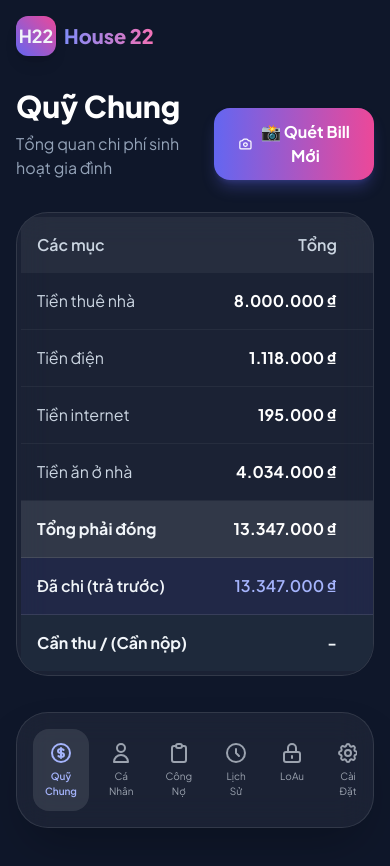
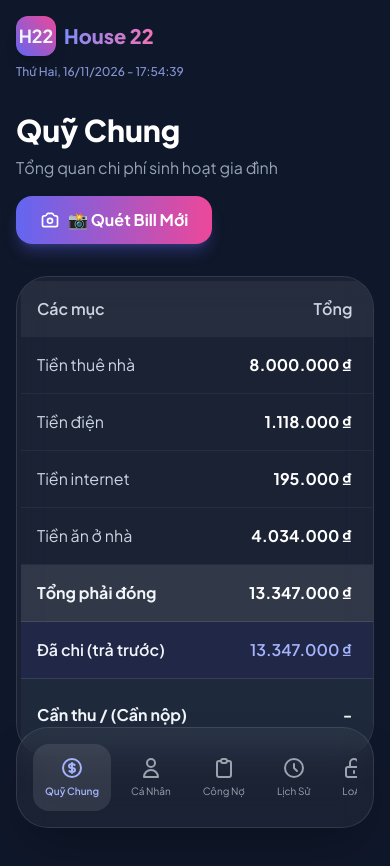
Before and after one commit to nateaintchill-nvp/House22, a plain HTML site: page index.html in a window 390 px wide. Before the commit the page ends 844 px from the top, so only its background shows below. Drawn offline with nearby package versions, Linux system fonts and the light colour scheme.

Commit message:
Update index.html

```diff
--- a/index.html
+++ b/index.html
@@ -1,5 +1,5 @@
 <!DOCTYPE html>
-<html lang="vi">
+<html lang="vi" class="dark">
 <head>
     <meta charset="UTF-8">
     <meta name="viewport" content="width=device-width, initial-scale=1.0">
@@ -28,35 +28,39 @@
     <!-- Desktop Sidebar & Mobile Bottom Nav -->
     <nav class="fixed bottom-4 left-4 right-4 lg:relative lg:bottom-auto lg:left-auto lg:right-auto lg:w-72 lg:h-screen z-50">
         <div class="glass-panel rounded-[2rem] lg:rounded-none lg:rounded-r-[3rem] h-full p-4 lg:p-8 flex lg:flex-col items-center lg:items-start justify-between lg:justify-start shadow-2xl">
-            <div class="hidden lg:flex items-center gap-3 mb-12 w-full">
+            <div class="hidden lg:flex flex-col items-start gap-1 mb-12 w-full">
+                <div class="flex items-center gap-3">
                     <div class="w-12 h-12 rounded-2xl bg-gradient-to-tr from-indigo-500 to-pink-500 flex items-center justify-center font-bold text-xl shadow-lg">H22</div>
                     <h1 class="text-2xl font-extrabold bg-clip-text text-transparent bg-gradient-to-r from-indigo-400 to-pink-400">House 22</h1>
+                </div>
+                <!-- Desktop Real-time Clock -->
+                <div class="real-time-clock text-sm text-indigo-300/80 font-medium ml-1 mt-2">Đang cập nhật...</div>
             </div>
 
             <div class="flex lg:flex-col w-full gap-2 lg:gap-4 overflow-x-auto hide-scrollbar">
                 <button onclick="switchTab('quychung')" id="nav-quychung" class="nav-btn flex-1 lg:flex-none flex lg:items-center flex-col lg:flex-row gap-1 lg:gap-3 p-3 rounded-2xl bg-white/10 text-indigo-300 font-semibold transition-all">
                     <svg class="w-6 h-6 mx-auto lg:mx-0" fill="none" stroke="currentColor" viewBox="0 0 24 24"><path stroke-linecap="round" stroke-linejoin="round" stroke-width="2" d="M12 8c-1.657 0-3 .895-3 2s1.343 2 3 2 3 .895 3 2-1.343 2-3 2m0-8c1.11 0 2.08.402 2.599 1M12 8V7m0 1v8m0 0v1m0-1c-1.11 0-2.08-.402-2.599-1M21 12a9 9 0 11-18 0 9 9 0 0118 0z"></path></svg>
-                    <span class="text-[10px] lg:text-base">Quỹ Chung</span>
+                    <span class="text-[10px] lg:text-base whitespace-nowrap">Quỹ Chung</span>
                 </button>
                 <button onclick="switchTab('canhan')" id="nav-canhan" class="nav-btn flex-1 lg:flex-none flex lg:items-center flex-col lg:flex-row gap-1 lg:gap-3 p-3 rounded-2xl hover:bg-white/5 text-gray-400 hover:text-white transition-all">
                     <svg class="w-6 h-6 mx-auto lg:mx-0" fill="none" stroke="currentColor" viewBox="0 0 24 24"><path stroke-linecap="round" stroke-linejoin="round" stroke-width="2" d="M16 7a4 4 0 11-8 0 4 4 0 018 0zM12 14a7 7 0 00-7 7h14a7 7 0 00-7-7z"></path></svg>
-                    <span class="text-[10px] lg:text-base">Cá Nhân</span>
+                    <span class="text-[10px] lg:text-base whitespace-nowrap">Cá Nhân</span>
                 </button>
                 <button onclick="switchTab('congno')" id="nav-congno" class="nav-btn flex-1 lg:flex-none flex lg:items-center flex-col lg:flex-row gap-1 lg:gap-3 p-3 rounded-2xl hover:bg-white/5 text-gray-400 hover:text-white transition-all">
                     <svg class="w-6 h-6 mx-auto lg:mx-0" fill="none" stroke="currentColor" viewBox="0 0 24 24"><path stroke-linecap="round" stroke-linejoin="round" stroke-width="2" d="M9 5H7a2 2 0 00-2 2v12a2 2 0 002 2h10a2 2 0 002-2V7a2 2 0 00-2-2h-2M9 5a2 2 0 002 2h2a2 2 0 002-2M9 5a2 2 0 012-2h2a2 2 0 012 2"></path></svg>
-                    <span class="text-[10px] lg:text-base">Công Nợ</span>
+                    <span class="text-[10px] lg:text-base whitespace-nowrap">Công Nợ</span>
                 </button>
                 <button onclick="switchTab('lichsu')" id="nav-lichsu" class="nav-btn flex-1 lg:flex-none flex lg:items-center flex-col lg:flex-row gap-1 lg:gap-3 p-3 rounded-2xl hover:bg-white/5 text-gray-400 hover:text-white transition-all">
                     <svg class="w-6 h-6 mx-auto lg:mx-0" fill="none" stroke="currentColor" viewBox="0 0 24 24"><path stroke-linecap="round" stroke-linejoin="round" stroke-width="2" d="M12 8v4l3 3m6-3a9 9 0 11-18 0 9 9 0 0118 0z"></path></svg>
-                    <span class="text-[10px] lg:text-base">Lịch Sử</span>
+                    <span class="text-[10px] lg:text-base whitespace-nowrap">Lịch Sử</span>
                 </button>
                 <button onclick="switchTab('loau')" id="nav-loau" class="nav-btn flex-1 lg:flex-none flex lg:items-center flex-col lg:flex-row gap-1 lg:gap-3 p-3 rounded-2xl hover:bg-white/5 text-gray-400 hover:text-white transition-all">
                     <svg class="w-6 h-6 mx-auto lg:mx-0" fill="none" stroke="currentColor" viewBox="0 0 24 24"><path stroke-linecap="round" stroke-linejoin="round" stroke-width="2" d="M12 15v2m-6 4h12a2 2 0 002-2v-6a2 2 0 00-2-2H6a2 2 0 00-2 2v6a2 2 0 002 2zm10-10V7a4 4 0 00-8 0v4h8z"></path></svg>
-                    <span class="text-[10px] lg:text-base">LoAu</span>
+                    <span class="text-[10px] lg:text-base whitespace-nowrap">LoAu</span>
                 </button>
                 <button onclick="switchTab('caidat')" id="nav-caidat" class="nav-btn flex-1 lg:flex-none flex lg:items-center flex-col lg:flex-row gap-1 lg:gap-3 p-3 rounded-2xl hover:bg-white/5 text-gray-400 hover:text-white transition-all">
                     <svg class="w-6 h-6 mx-auto lg:mx-0" fill="none" stroke="currentColor" viewBox="0 0 24 24"><path stroke-linecap="round" stroke-linejoin="round" stroke-width="2" d="M10.325 4.317c.426-1.756 2.924-1.756 3.35 0a1.724 1.724 0 002.573 1.066c1.543-.94 3.31.826 2.37 2.37a1.724 1.724 0 001.065 2.572c1.756.426 1.756 2.924 0 3.35a1.724 1.724 0 00-1.066 2.573c.94 1.543-.826 3.31-2.37 2.37a1.724 1.724 0 00-2.572 1.065c-.426 1.756-2.924 1.756-3.35 0a1.724 1.724 0 00-2.573-1.066c-1.543.94-3.31-.826-2.37-2.37a1.724 1.724 0 00-1.065-2.572c-1.756-.426-1.756-2.924 0-3.35a1.724 1.724 0 001.066-2.573c-.94-1.543.826-3.31 2.37-2.37.996.608 2.296.07 2.572-1.065z"></path><path stroke-linecap="round" stroke-linejoin="round" stroke-width="2" d="M15 12a3 3 0 11-6 0 3 3 0 016 0z"></path></svg>
-                    <span class="text-[10px] lg:text-base">Cài Đặt</span>
+                    <span class="text-[10px] lg:text-base whitespace-nowrap">Cài Đặt</span>
                 </button>
             </div>
 
@@ -70,15 +74,19 @@
     <!-- Main Content -->
     <main class="flex-1 p-4 lg:p-12 w-full max-w-7xl mx-auto">
         <header class="flex justify-between items-center mb-8 lg:hidden">
+            <div class="flex flex-col">
                 <div class="flex items-center gap-2">
                     <div class="w-10 h-10 rounded-xl bg-gradient-to-tr from-indigo-500 to-pink-500 flex items-center justify-center font-bold text-lg shadow-lg">H22</div>
                     <h1 class="text-xl font-extrabold bg-clip-text text-transparent bg-gradient-to-r from-indigo-400 to-pink-400">House 22</h1>
+                </div>
+                <!-- Mobile Real-time Clock -->
+                <div class="real-time-clock text-xs text-indigo-300/80 font-medium mt-2">Đang cập nhật...</div>
             </div>
         </header>
 
         <!-- Tab: Quỹ Chung -->
         <section id="tab-quychung" class="tab-content active">
-            <div class="flex justify-between items-end mb-8">
+            <div class="flex flex-col md:flex-row justify-between items-start md:items-end mb-8 gap-4">
                 <div>
                     <h2 class="text-3xl font-extrabold text-white mb-2">Quỹ Chung</h2>
                     <p class="text-slate-400">Tổng quan chi phí sinh hoạt gia đình</p>
@@ -192,7 +200,7 @@
                         <div class="absolute left-1 top-1 w-4 h-4 bg-slate-400 rounded-full"></div>
                     </div>
                     <div class="absolute inset-0 flex items-center justify-center hidden group-hover:flex backdrop-blur-sm rounded-[2rem]">
-                        <span class="bg-pink-500 text-white text-xs font-bold px-3 py-1 rounded-full">Tính năng Premium</span>
+                        <span class="bg-slate-800 text-white text-xs font-bold px-3 py-1 rounded-full border border-white/20">Sẽ làm sau</span>
                     </div>
                 </div>
             </div>
@@ -275,13 +283,38 @@
                  <!-- JS Injected -->
              </div>
              <div class="flex gap-3">
-                 <button onclick="closeEditModal()" class="flex-1 bg-white/10 text-white py-3 rounded-xl">Hủy</button>
-                 <button onclick="saveEdit()" class="flex-1 bg-indigo-500 text-white py-3 rounded-xl font-bold">Lưu thay đổi</button>
+                 <button onclick="closeEditModal()" class="flex-1 bg-white/10 text-white py-3 rounded-xl hover:bg-white/20 transition-colors">Hủy</button>
+                 <button onclick="saveEdit()" class="flex-1 bg-indigo-500 hover:bg-indigo-600 text-white py-3 rounded-xl font-bold transition-colors shadow-lg shadow-indigo-500/25">Lưu thay đổi</button>
              </div>
          </div>
     </div>
 
     <script>
+        // Real-time Clock Logic
+        function updateRealTimeClock() {
+            const now = new Date();
+            const days = ['Chủ Nhật', 'Thứ Hai', 'Thứ Ba', 'Thứ Tư', 'Thứ Năm', 'Thứ Sáu', 'Thứ Bảy'];
+            const dayName = days[now.getDay()];
+
+            const date = String(now.getDate()).padStart(2, '0');
+            const month = String(now.getMonth() + 1).padStart(2, '0');
+            const year = now.getFullYear();
+
+            const hours = String(now.getHours()).padStart(2, '0');
+            const minutes = String(now.getMinutes()).padStart(2, '0');
+            const seconds = String(now.getSeconds()).padStart(2, '0');
+
+            const timeString = `${dayName}, ${date}/${month}/${year} - ${hours}:${minutes}:${seconds}`;
+
+            document.querySelectorAll('.real-time-clock').forEach(el => {
+                el.textContent = timeString;
+            });
+        }
+
+        // Cập nhật đồng hồ ngay lập tức và sau mỗi 1 giây
+        updateRealTimeClock();
+        setInterval(updateRealTimeClock, 1000);
+
         // Override native modals to avoid blocking the collaborative UI sandbox
         const showToast = (msg) => {
             const toast = document.createElement('div');
@@ -323,8 +356,10 @@
 
             document.getElementById(`tab-${tabId}`).classList.add('active');
             const btn = document.getElementById(`nav-${tabId}`);
+            if(btn) {
                 btn.classList.add('bg-white/10', 'text-indigo-300');
                 btn.classList.remove('text-gray-400');
+            }
         }
 
         function handleLogin() {
@@ -337,7 +372,7 @@
                 renderAll();
                 switchTab('quychung');
             } else {
-                alert('Sai username!');
+                alert('Sai username! Hãy nhập "admin"');
             }
         }
 
@@ -389,9 +424,9 @@
                 });
 
                 if (appData.isAdmin) {
-                    trHtml += `<td class="p-4 border-b border-white/5 text-center">
-                        <button onclick="openEditModal('${bill.id}')" class="text-indigo-400 hover:text-indigo-300 mr-2">✏️</button>
-                        <button onclick="deleteBill('${bill.id}')" class="text-pink-400 hover:text-pink-300">🗑️</button>
+                    trHtml += `<td class="p-4 border-b border-white/5 text-center whitespace-nowrap">
+                        <button onclick="openEditModal('${bill.id}')" class="text-indigo-400 hover:text-indigo-300 mr-2 bg-indigo-500/20 p-1.5 rounded-lg">✏️</button>
+                        <button onclick="deleteBill('${bill.id}')" class="text-pink-400 hover:text-pink-300 bg-pink-500/20 p-1.5 rounded-lg">🗑️</button>
                     </td>`;
                 }
                 trHtml += `</tr>`;
@@ -412,9 +447,9 @@
                 rowDaChi += `<td class="p-4 text-right text-indigo-300">${formatMoney(paid)}</td>`;
 
                 if (balance > 0) {
-                    rowBalance += `<td class="p-4 text-right text-emerald-400 text-sm">Thu: ${formatMoney(balance)}</td>`;
+                    rowBalance += `<td class="p-4 text-right text-emerald-400 text-sm">Thu: <br> ${formatMoney(balance)}</td>`;
                 } else if (balance < 0) {
-                    rowBalance += `<td class="p-4 text-right text-pink-400 text-sm">Nộp: ${formatMoney(Math.abs(balance))}</td>`;
+                    rowBalance += `<td class="p-4 text-right text-pink-400 text-sm">Nộp: <br> ${formatMoney(Math.abs(balance))}</td>`;
                 } else {
                     rowBalance += `<td class="p-4 text-right text-gray-500">0 đ</td>`;
                 }
@@ -448,7 +483,7 @@
                 `).join('');
                 if(!bangChiHtml) bangChiHtml = '<div class="text-slate-500 text-sm italic py-2">Chưa trả trước khoản nào.</div>';
 
-                // Bảng Thu
+                // Bảng Thu (Cần thu lại từ người khác)
                 let bangThuHtml = billsPaidByMe.map(b => {
                     let myShare = b.shares[m.id] || 0;
                     let amountToCollect = b.amount - myShare;
@@ -463,8 +498,8 @@
                 if(!bangThuHtml.trim()) bangThuHtml = '<div class="text-slate-500 text-sm italic py-2">Không có khoản cần thu lại.</div>';
 
                 html += `
-                <div class="glass-panel rounded-[2rem] p-6 relative overflow-hidden">
-                    <div class="absolute -top-10 -right-10 w-32 h-32 bg-gradient-to-br from-indigo-500/20 to-pink-500/20 rounded-full blur-2xl"></div>
+                <div class="glass-panel rounded-[2rem] p-6 relative overflow-hidden flex flex-col h-full">
+                    <div class="absolute -top-10 -right-10 w-32 h-32 bg-gradient-to-br from-indigo-500/20 to-pink-500/20 rounded-full blur-2xl pointer-events-none"></div>
                     <div class="flex items-center gap-4 mb-6 relative z-10">
                         <div class="w-12 h-12 rounded-full bg-slate-800 border-2 border-indigo-500 flex items-center justify-center font-bold text-indigo-300">
                             ${m.name.charAt(0)}
@@ -472,7 +507,7 @@
                         <h3 class="text-xl font-bold text-white">${m.name}</h3>
                     </div>
 
-                    <div class="mb-6 relative z-10">
+                    <div class="mb-6 relative z-10 flex-1">
                         <h4 class="text-xs font-extrabold text-pink-400 uppercase tracking-widest mb-3 flex items-center gap-2">
                             <span class="w-2 h-2 rounded-full bg-pink-500"></span>
                             Bảng Chi (Đã trả trước)
@@ -500,7 +535,7 @@
                 html += `
                 <div class="glass-panel rounded-2xl p-4 flex justify-between items-center hover:bg-white/5 transition-colors">
                     <div class="flex items-center gap-4">
-                        <div class="w-10 h-10 rounded-full bg-slate-800 flex items-center justify-center text-xl">
+                        <div class="w-10 h-10 rounded-full bg-slate-800 flex items-center justify-center text-xl shrink-0">
                             ${b.category === 'Sinh hoạt' ? '🏠' : b.category === 'Đi chơi' ? '🍿' : '📦'}
                         </div>
                         <div>
@@ -508,8 +543,8 @@
                             <p class="text-xs text-slate-400">${payerName} đã thanh toán • ${new Date(b.date).toLocaleDateString('vi-VN')}</p>
                         </div>
                     </div>
-                    <div class="text-right">
-                        <p class="font-bold text-pink-400">${formatMoney(b.amount)}</p>
+                    <div class="text-right pl-2">
+                        <p class="font-bold text-pink-400 whitespace-nowrap">${formatMoney(b.amount)}</p>
                     </div>
                 </div>`;
             });
@@ -615,8 +650,10 @@
             };
 
             appData.bills.push(newBill);
+            alert('Đã lưu Bill thành công!');
             closeScanModal();
             renderAll();
+            switchTab('quychung');
         }
 
         // --- Admin Logic ---
@@ -628,6 +665,7 @@
                 // Update existings bills share for this new member (default 0)
                 appData.bills.forEach(b => b.shares[newId] = 0);
                 renderAll();
+                alert(`Đã thêm thành viên ${name.trim()}!`);
             }
         }
 
@@ -646,7 +684,7 @@
             const container = document.getElementById('edit-shares-container');
             container.innerHTML = appData.members.map(m => `
                 <div class="flex items-center justify-between">
-                    <label class="text-sm text-slate-300 w-24">${m.name}</label>
+                    <label class="text-sm text-slate-300 w-24 truncate">${m.name}</label>
                     <input type="number" id="edit-share-${m.id}" value="${bill.shares[m.id] || 0}" class="flex-1 bg-white/5 border border-white/10 rounded-lg px-3 py-2 text-white focus:outline-none focus:border-indigo-500">
                 </div>
             `).join('');
@@ -671,6 +709,8 @@
 
             if(checkTotal !== bill.amount) {
                 alert(`Cảnh báo: Tổng chia (${formatMoney(checkTotal)}) đang khác tổng Bill (${formatMoney(bill.amount)}). Hệ thống đã lưu nhưng hãy kiểm tra lại!`);
+            } else {
+                alert('Đã cập nhật chia tiền thành công!');
             }
 
             closeEditModal();
```
Lines whose indentation alone changed are shown as unchanged.
